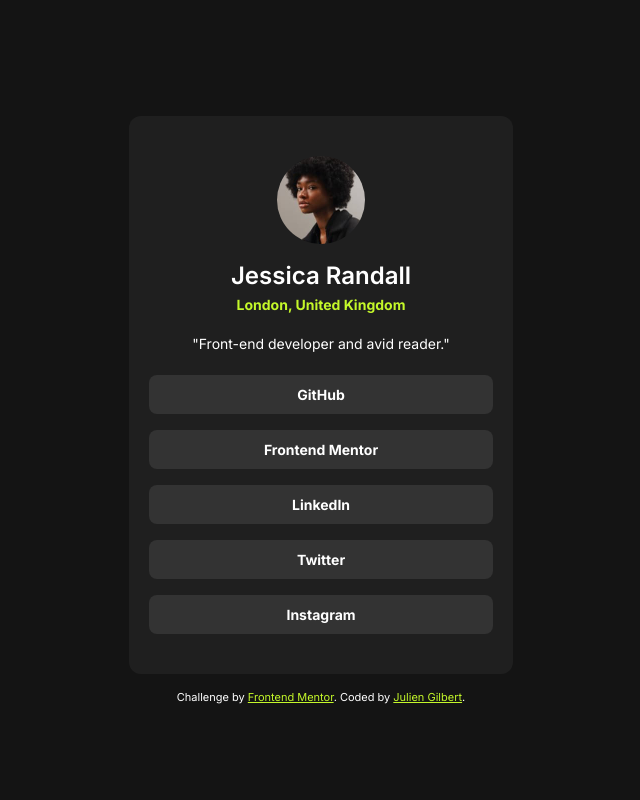
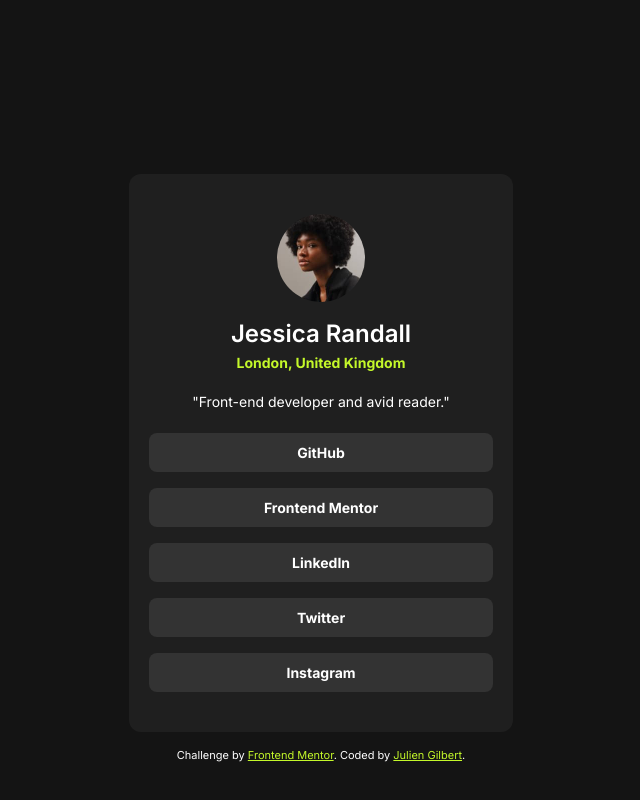
Before and after one commit to juliengDev/Social_Links_Profile, a website: page index.html in a window 1280 px wide. Shown: the whole page, without its empty margins (319-959 px from the left). Drawn offline with Linux system fonts and the light colour scheme.

Commit message:
fixing margin=top card

```diff
--- a/sass/components/_card.scss
+++ b/sass/components/_card.scss
@@ -4,7 +4,7 @@
   align-items: center;
   gap: 2.4rem;
   max-width: $default-width;
-  margin: 11.6rem 2.4rem 0;
+  margin: 17.4rem 2.4rem 0;
   padding: 4rem;
   background-color: var(--color-darkgrey);
   border-radius: 1.2rem;
@@ -12,6 +12,7 @@
   @include respond(mobile) {
     max-width: $mobile-width;
     padding: 2.4rem;
+    margin: 11.6rem 2.4rem 0;
   }
   &-avatar {
     width: 8.8rem;
```
Also changed, not shown: public/css/style.css, 1 other file.
